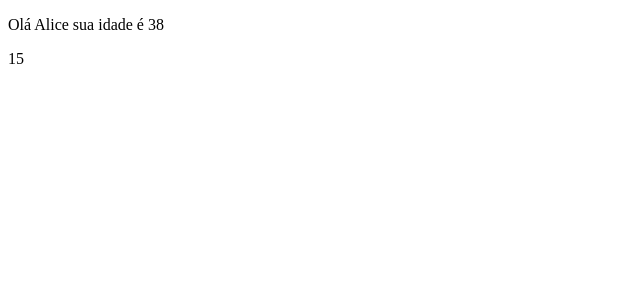
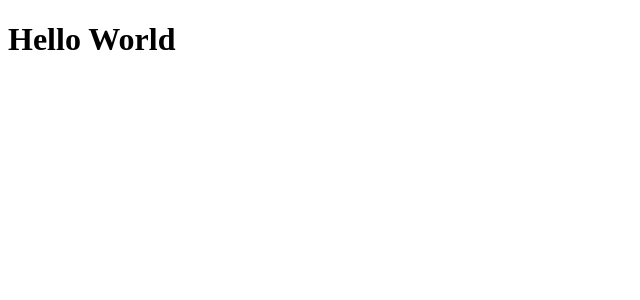
Before and after one commit to RodrigoArgenton/vue-project, a Vue app: page / in a window 1280 px wide. Shown: the top 300 px of the page, without its empty margins (0-640 px from the left). Built offline with nearby package versions, Linux system fonts and the light colour scheme.

Commit message:
Exemplo básico utilizando o v-if em uma tag h1

```diff
--- a/src/App.vue
+++ b/src/App.vue
@@ -1,10 +1,11 @@
 <!-- Script -->
 <script setup>
-  import ExemploBasico01 from './componentes/ExemploBasico01.vue'
+  // import ExemploBasico01 from './componentes/ExemploConcatenacao01.vue'
+  import ExemploBasico02 from './componentes/ExemploCondicional02.vue'
 </script>
 
 
 <!-- HTML -->
 <template>
-  <ExemploBasico01></ExemploBasico01>
+  <ExemploBasico02></ExemploBasico02>
 </template>
--- /dev/null
+++ b/src/componentes/ExemploCondicional02.vue
@@ -0,0 +1,10 @@
+<!-- Script -->
+<script setup>
+    let exibir = true
+</script>
+
+
+<!-- HTML -->
+<template>
+    <h1 v-if="exibir">Hello World</h1>
+</template>
```
Also changed, not shown: src/componentes/ExemploConcatenacao01.vue (renamed from src/componentes/ExemploBasico01.vue).
